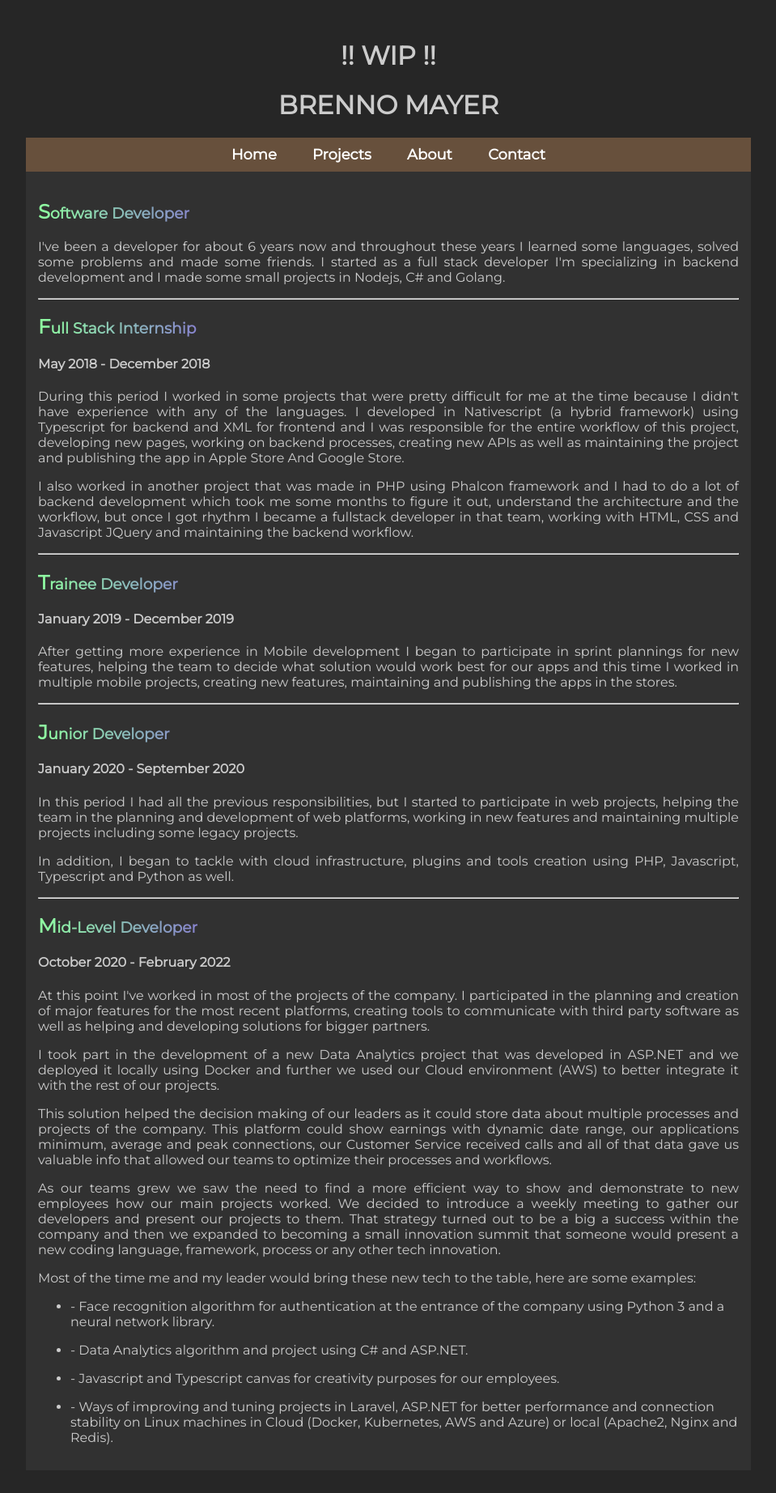
After one commit to mayerbrenno/portfolio, a PHP site: page /about.html in a window 1280 px wide. The commit adds this page. Shown: the whole page at 81% size, without its empty margins (160-1119 px from the left). Run offline with PHP 8.4, Linux system fonts and the light colour scheme.

Commit message:
Removing unused assets, adding about and contacts pages, adding new text in page 'about', improved some styles and texts for the whole project

```diff
--- a/Projects.html
+++ b/Projects.html
@@ -11,7 +11,7 @@
 
 <body>
 
-  <h1>WIP</h1>
+  <h1>!! WIP !!</h1>
 
   <header>
     <h1>BRENNO MAYER</h1>
@@ -23,6 +23,7 @@
         <a href="index.html">Home</a>
         <a href="Projects.html">Projects</a>
         <!-- <a href="#recipes">Recipes</a> -->
+        <a href="about.html">About</a>
         <a href="#contact">Contact</a>
         </ul>
       </nav>
--- /dev/null
+++ b/about.html
@@ -0,0 +1,151 @@
+<!DOCTYPE html>
+<html>
+
+<head>
+  <title>Portfolio</title>
+  <meta charset="UTF-8">
+  <link rel="stylesheet" href="styles.css">
+  <link href='https://fonts.googleapis.com/css?family=Montserrat' rel='stylesheet'>
+  <meta name="viewport" content="width=device-width, initial-scale=1.0">
+</head>
+
+<body>
+
+  <h1>!! WIP !!</h1>
+
+  <header>
+    <h1>BRENNO MAYER</h1>
+  </header>
+
+  <main>
+    <section>
+      <nav id="menu">
+        <a href="index.html">Home</a>
+        <a href="Projects.html">Projects</a>
+        <!-- <a href="#recipes">Recipes</a> -->
+        <a href="about.html">About</a>
+        <a href="#contact">Contact</a>
+        </ul>
+      </nav>
+    </section>
+
+    <section id="about">
+      <h3>Software Developer</h3>
+      <p>
+        I've been a developer for about 6 years now and throughout these years I learned
+        some languages, solved some problems and made some friends. I started as a full
+        stack developer I'm specializing in
+        backend development and I made some small projects in Nodejs, C# and Golang.
+      </p>
+      <hr>
+
+      <h3>Full Stack Internship</h3>
+      <h4>May 2018 - December 2018</h4>
+      <p>
+        During this period I worked in some projects that were pretty difficult for me at
+        the time because I didn't have experience with any of the languages. I developed in
+        Nativescript (a hybrid framework) using Typescript for backend and XML for frontend
+        and I was responsible for the entire workflow of this project, developing new pages,
+        working on backend processes, creating new APIs as well as maintaining the project
+        and publishing the app in Apple Store And Google Store.
+      </p>
+
+      <p>
+        I also worked in another project that was made in PHP using Phalcon framework and I
+        had to do a lot of backend development which took me some months to figure it out,
+        understand the architecture and the workflow, but once I got rhythm I became a
+        fullstack developer in that team, working with HTML, CSS and Javascript JQuery and
+        maintaining the backend workflow.
+      </p>
+      <hr>
+
+      <h3>Trainee Developer</h3>
+      <h4>January 2019 - December 2019</h4>
+      <p>
+        After getting more experience in Mobile development I began to participate in
+        sprint plannings for new features, helping the team to decide what solution would
+        work best for our apps and this time I worked in multiple mobile projects, creating
+        new features, maintaining and publishing the apps in the stores.
+      </p>
+      <hr>
+
+      <h3>Junior Developer</h3>
+      <h4>January 2020 - September 2020</h4>
+
+      <p>
+        In this period I had all the previous responsibilities, but I started to participate
+        in web projects, helping the team in the planning and development of web platforms,
+        working in new features and maintaining multiple projects including some legacy
+        projects.
+      </p>
+
+      <p>
+        In addition, I began to tackle with cloud infrastructure, plugins and tools creation
+        using PHP, Javascript, Typescript and Python as well.
+      </p>
+
+      <hr>
+
+      <h3>Mid-Level Developer</h3>
+      <h4>October 2020 - February 2022</h4>
+
+      <p>
+        At this point I've worked in most of the projects of the company. I participated in
+        the planning and creation of major features for the most recent platforms, creating
+        tools to communicate with third party software as well as helping and developing
+        solutions for bigger partners.
+      </p>
+
+      <p>
+        I took part in the development of a new Data Analytics project that was developed
+        in ASP.NET and we deployed it locally using Docker and further we used our Cloud
+        environment (AWS) to better integrate it with the rest of our projects.
+      </p>
+
+      <p>
+        This solution helped the decision making of our leaders as it could store data about
+        multiple processes and projects of the company. This platform could show earnings
+        with dynamic date range, our applications minimum, average and peak connections, our
+        Customer Service received calls and all of that data gave us valuable info that
+        allowed our teams to optimize their processes and workflows.
+      </p>
+
+      <p>
+        As our teams grew we saw the need to find a more efficient way to show and demonstrate
+        to new employees how our main projects worked. We decided to introduce a weekly meeting
+        to gather our developers and present our projects to them. That strategy turned out to
+        be a big a success within the company and then we expanded to becoming a small
+        innovation summit that someone would present a new coding language, framework, process
+        or any other tech innovation.
+      <p>
+        Most of the time me and my leader would bring these new tech to the table, here are some
+        examples:
+        <ul>
+          <li>
+            - Face recognition algorithm for authentication at the entrance of the company using
+            Python 3 and a neural network library.
+          </li>
+        </ul>
+
+        <ul><li>
+          - Data Analytics algorithm and project using C# and ASP.NET.
+
+        </li></ul>
+
+        <ul><li>
+          - Javascript and Typescript canvas for creativity purposes for our employees.
+        </li></ul>
+
+        <ul><li>
+          - Ways of improving and tuning projects in Laravel, ASP.NET for better performance and
+           connection stability on Linux machines in Cloud (Docker, Kubernetes, AWS and Azure) or
+           local (Apache2, Nginx and Redis).
+        </li></ul>
+
+      </p>
+      </p>
+    </section>
+  </main>
+</body>
+
+</html>
--- a/styles.css
+++ b/styles.css
@@ -1,5 +1,5 @@
 body {
-  color: white;
+  color: #ccc;
   font-family: "Montserrat";
   /* background-repeat: repeat-y; */
   /* background: linear-gradient(180deg, #003380 0%, #39004d 100%) !important; */
@@ -12,7 +12,6 @@ main {
   position: relative;
   margin: 0 auto;
   width: 70vw;
-  background-color: #313131;
 }
 
 header {
@@ -74,3 +73,7 @@ h2::first-letter {
 h3::first-letter {
   font-size: 130%;
 }
+
+h1, h2 {
+  text-align: center;
+}
```
Also changed, not shown: index.html (+5 -127 lines), contact.html (added), images/rectangle-vertical-darkslategray.png (deleted), images/rectangle-vertical-white.png (deleted), images/rectangle-vertical.png (deleted), 1 other file.
